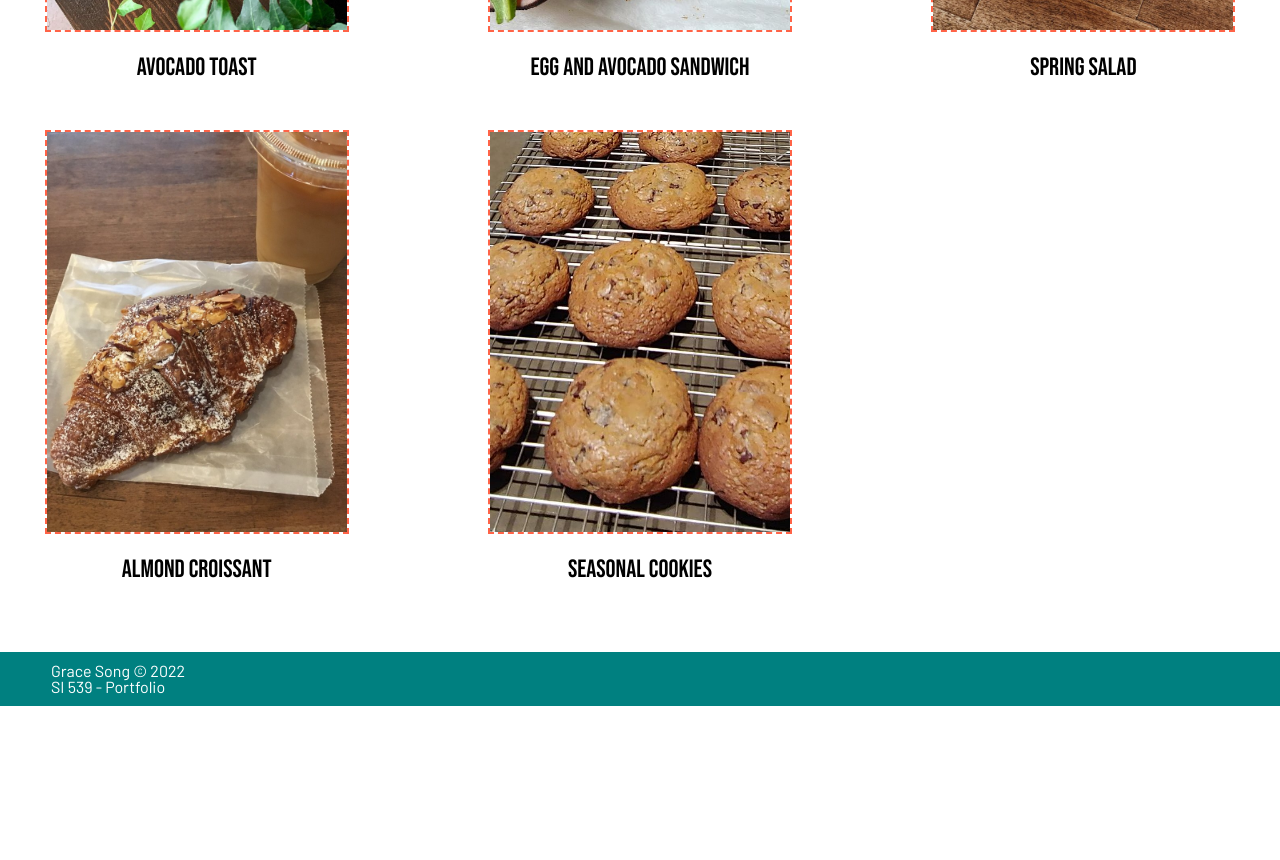
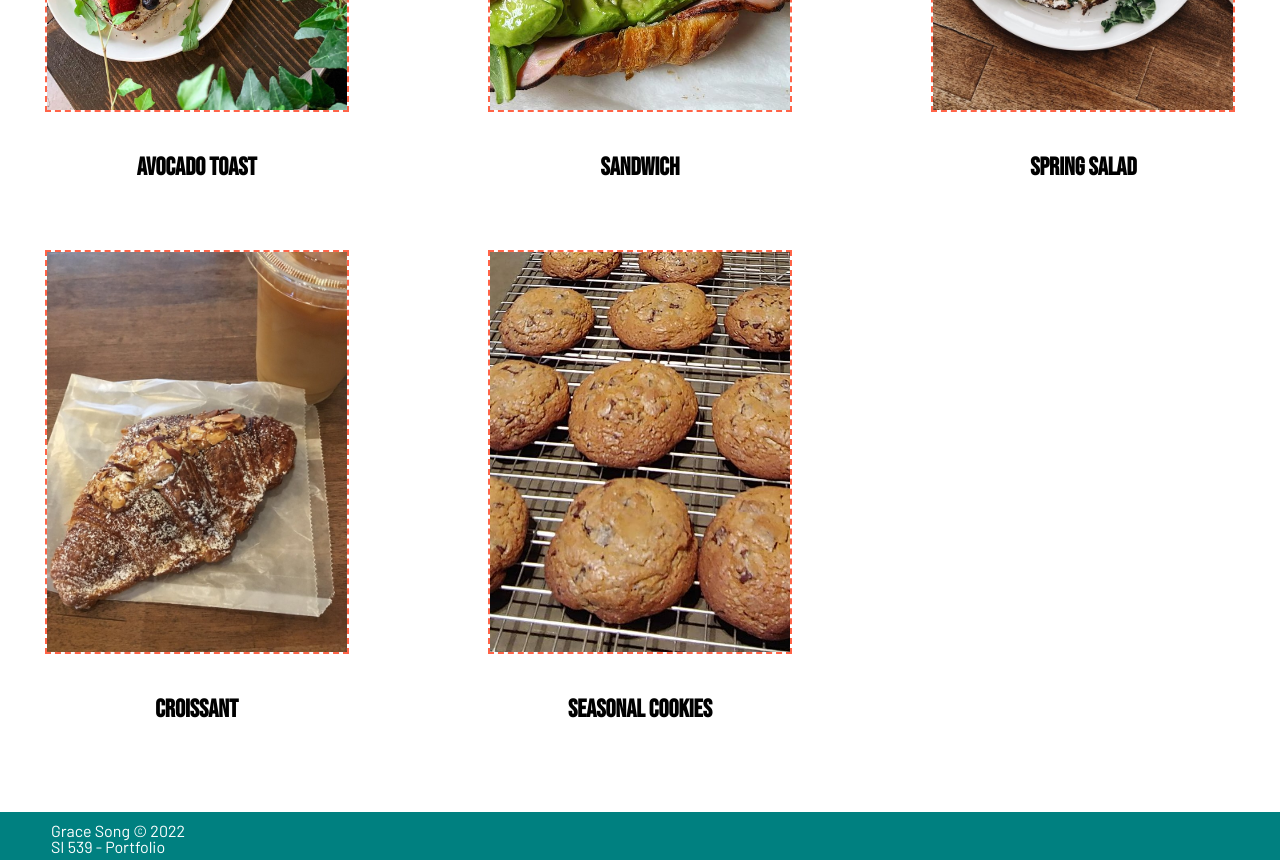
Before and after one commit to Grace-Song/final-portfolio, a plain HTML site: page menu.html in a window 1280 px wide. Shown: the part 1940-2800 px from the top of the page. Before the commit the page ends 2646 px from the top, so only its background shows below. Drawn offline with Linux system fonts and the light colour scheme.

Commit message:
Add files via upload

```diff
--- a/css/style.css
+++ b/css/style.css
@@ -39,13 +39,19 @@ h4{
 	margin-bottom: 20px;
 	text-align: center;
 }
-
-h5{
+.drinks h3, .food h3{
 	text-align: center;
 	padding: 20px;
 	font-family: 'Bebas Neue',sans-serif;
 	font-size: 30px;
 }
+
+/* h5{
+	text-align: center;
+	padding: 20px;
+	font-family: 'Bebas Neue',sans-serif;
+	font-size: 30px;
+} */
 
 main{
 	padding-bottom: 50px;
@@ -303,7 +309,7 @@ section{
 	max-height: 400px;
 }
 
-.cookie h5{
+.cookie h3{
 	margin-bottom: 30px;
 }
 
@@ -350,9 +356,11 @@ section{
 
 @media screen and (min-width: 810px){
 
-	h5{
+	.drinks h3, .food h3{
 		font-size: 25px;
 	}
+
+
 	ul{
 		display: flex;
 		flex-direction: row;
@@ -404,9 +412,10 @@ section{
 
 @media screen and (min-width: 1081px){
 
-	h5{
+	.drinks h3, .food h3{
 		font-size: 25px;
 	}
+
 	ul{
 		display: flex;
 		flex-direction: row;
--- a/menu.html
+++ b/menu.html
@@ -63,50 +63,51 @@
 		<div class="drinks">
 			<div class="latte">
 				<img src = "images/latte.jpeg"  alt="Hot latte"/>
-				<h5>Latte</h5>
+				<h3>Latte</h3>
 			</div>
 			<div class="iced-latte">
 				<img src = "images/ice-latte.jpg" alt="Iced Latte"/>
-				<h5>Iced Latte</h5>
+				<h3>Iced Latte</h3>
 			</div>
 			<div class="matcha-latte">
 				<img src = "images/matcha-latte.jpeg"  alt="Matcha Latte"/>
-				<h5>Matcha Latte</h5>
+				<h3>Matcha Latte</h3>
 			</div>
 			<div class="rose-latte">
 				<img src = "images/rose-latte.jpg"  alt="Rose Latte"/>
-				<h5>Rose Latte</h5>
+				<h3>Rose Latte</h3>
 			</div>
 			<div class="cortado">
 				<img src = "images/cortado.jpg"  alt="Cortado"/>
-				<h5>Cortado</h5>
+				<h3>Cortado</h3>
 			</div>
 		</div>
 	</div>
 
 	<h2>Food Menu</h2>
+
 	<div class="food-images">
 		<div class="food">
 
 			<div class="avocado-toast">
 				<img src = "images/avocado-toast-2.jpg"  alt="Avocado toast"/>
-				<h5>Avocado Toast</h5>
+				<h3>Avocado Toast</h3>
 			</div>
 			<div class="sandwich">
 				<img src = "images/egg-avocado-sandwich.jpg"  alt="Egg and avocado sandwich"/>
-				<h5>Egg and Avocado Sandwich</h5>
+				<h3>Sandwich</h3>
 			</div>
 			<div class="salad">
 				<img src = "images/salad.jpeg"  alt="Spring Salad"/>
-				<h5>Spring Salad</h5>
+				<h3>Spring Salad</h3>
 			</div>
 			<div class="croissant">
 				<img src = "images/croissant.jpeg"  alt="Almond Croissant"/>
-				<h5>Almond Croissant</h5>
+				<h3>Croissant</h3>
 			</div>
 			<div class="cookie">
 				<img src = "images/choccookies.jpg" alt="Rack of chocolate chip cookies"/>
-				<h5>Seasonal Cookies</h5>
+				<h3>Seasonal Cookies</h3>
 			</div>
 		</div>
 	</div>
```
